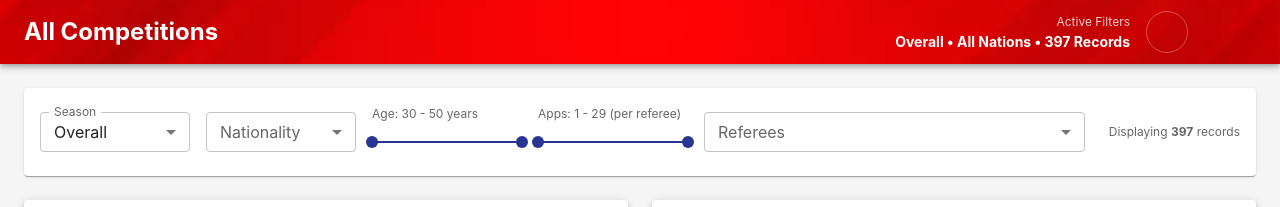
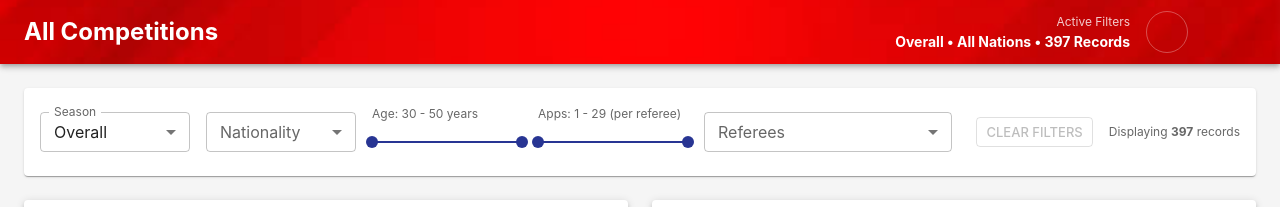
Before and after one commit to szymonzalewski2406/data-visualization-au-2025-group-4, a React (Create React App) app: page /dashboard in a window 1280 px wide. Shown: the top 207 px of the page. Built offline with nearby package versions, Linux system fonts and the light colour scheme; some icons are missing.

Commit message:
Small improvements can click on the upsetplot now

```diff
--- a/src/components/UpsetPlot.tsx
+++ b/src/components/UpsetPlot.tsx
@@ -6,6 +6,8 @@ import { RefereeData } from '../interfaces/RefereeData';
 interface Props {
   data: RefereeData[];
   threshold: number;
+  onIntersectionSelect: (refereeNames: string[], key: string) => void;
+  selectedIntersectionKey?: string;
 }
 
 const COMPETITION_ORDER = ["Champions League", "Europa League", "Conference League"];
@@ -20,7 +22,7 @@ const normalizeCompetition = (name: string): string => {
 const ellipsize = (text: string, maxChars: number) =>
   text.length > maxChars ? text.slice(0, Math.max(0, maxChars - 1)) + "…" : text;
 
-const UpsetPlot: React.FC<Props> = ({ data, threshold }) => {
+const UpsetPlot: React.FC<Props> = ({ data, threshold, onIntersectionSelect, selectedIntersectionKey }) => {
   const svgRef = useRef<SVGSVGElement>(null);
   const tooltipRef = useRef<HTMLDivElement>(null);
   const containerRef = useRef<HTMLDivElement>(null);
@@ -142,11 +144,14 @@ const UpsetPlot: React.FC<Props> = ({ data, threshold }) => {
       .attr('y', d => yTop(d.size))
       .attr('width', xTop.bandwidth())
       .attr('height', d => topChartHeight - yTop(d.size))
-      .attr('fill', '#4682B4')
+      .attr('fill', d => d.key === selectedIntersectionKey ? '#2a4d69' : '#4682B4')
       .attr('rx', 2)
       .style('cursor', 'pointer')
+      .on('click', (event, d) => {
+        onIntersectionSelect(d.referees, d.key);
+      })
       .on('mouseover', (event, d) => {
-        d3.select(event.currentTarget).attr('fill', '#2a4d69');
+        d3.select(event.currentTarget).attr('fill', '#1e3a52');
         const refereeList = d.referees.length > 10
           ? `${d.referees.slice(0, 10).join('<br>')}...and ${d.referees.length - 10} more`
           : d.referees.join('<br>');
@@ -166,7 +171,7 @@ const UpsetPlot: React.FC<Props> = ({ data, threshold }) => {
         tooltip.style('left', `${clampedX}px`).style('top', `${clampedY}px`);
       })
       .on('mouseout', (event) => {
-        d3.select(event.currentTarget).attr('fill', '#4682B4');
+        d3.select(event.currentTarget).attr('fill', event.key === selectedIntersectionKey ? '#2a4d69' : '#4682B4');
         tooltip.style('visibility', 'hidden');
       });
 
@@ -343,7 +348,7 @@ leftGroup.selectAll('.size-label')
 
 
 
-  }, [intersections, sets, dimensions]);
+  }, [intersections, sets, dimensions, onIntersectionSelect, selectedIntersectionKey]);
 
   return (
     <div ref={containerRef} style={{ width: '100%', height: '100%', position: 'relative' }}>
--- a/src/pages/Dashboard.tsx
+++ b/src/pages/Dashboard.tsx
@@ -95,6 +95,8 @@ export default function Dashboard() {
     const [geoViewMode, setGeoViewMode] = useState<'countries' | 'regions'>('countries');
 
     const [comparisonView, setComparisonView] = useState<'scatter' | 'upset'>('upset');
+
+    const [selectedIntersectionKey, setSelectedIntersectionKey] = useState<string | undefined>();
 
     const [upsetThreshold, setUpsetThreshold] = useState<number>(6);
 
@@ -234,6 +236,7 @@ export default function Dashboard() {
             setSelectedCompetition(competition);
             setSelectedNationality([]);
             setSelectedReferees([]);
+            setSelectedIntersectionKey(undefined);
         }
         handleMenuClose();
     };
@@ -242,6 +245,7 @@ export default function Dashboard() {
         setSelectedSeason(event.target.value);
         setSelectedNationality([]);
         setSelectedReferees([]);
+        setSelectedIntersectionKey(undefined);
     };
 
     const handleNationalityChange = (event: SelectChangeEvent<string[]>) => {
@@ -250,10 +254,12 @@ export default function Dashboard() {
 
         setSelectedNationality(newVal);
         setSelectedReferees([]);
+        setSelectedIntersectionKey(undefined);
     };
 
     const handleRefereeChange = (event: SelectChangeEvent<string[]>) => {
         const { target: { value } } = event;
+        setSelectedIntersectionKey(undefined);
         if (value.includes('all')) {
             setSelectedReferees(
                 selectedReferees.length === filterOptions.referees.length ? [] : filterOptions.referees
@@ -285,9 +291,11 @@ export default function Dashboard() {
             }
         });
         setSelectedReferees([]);
+        setSelectedIntersectionKey(undefined);
     };
 
     const handleRefereeToggle = (refereeName: string) => {
+        setSelectedIntersectionKey(undefined);
         setSelectedReferees(prev => {
             const isAlreadySelected = prev.includes(refereeName);
 
@@ -310,6 +318,24 @@ export default function Dashboard() {
         if (newView !== null) {
             setComparisonView(newView);
         }
+    };
+
+    const handleIntersectionSelect = (refereeNames: string[], key: string) => {
+        if (selectedIntersectionKey === key) {
+            setSelectedReferees([]);
+            setSelectedIntersectionKey(undefined);
+        } else {
+            setSelectedReferees(refereeNames);
+            setSelectedIntersectionKey(key);
+        }
+    };
+
+    const handleClearFilters = () => {
+        setSelectedNationality([]);
+        setSelectedReferees([]);
+        setSelectedIntersectionKey(undefined);
+        setAgeRange(minMaxAge);
+        setAppearancesRange(minMaxAppearances);
     };
 
     const mapData = useMemo(() => {
@@ -634,7 +660,22 @@ export default function Dashboard() {
                                         </Box>
                                     </Stack>
 
-                                    <Stack direction="row" alignItems="center" spacing={1} sx={{ flexShrink: 0 }}>
+                                    <Stack direction="row" alignItems="center" spacing={2} sx={{ flexShrink: 0 }}>
+                                        <Button
+                                            variant="outlined"
+                                            size="small"
+                                            onClick={handleClearFilters}
+                                            disabled={
+                                                selectedNationality.length === 0 &&
+                                                selectedReferees.length === 0 &&
+                                                ageRange[0] === minMaxAge[0] &&
+                                                ageRange[1] === minMaxAge[1] &&
+                                                appearancesRange[0] === minMaxAppearances[0] &&
+                                                appearancesRange[1] === minMaxAppearances[1]
+                                            }
+                                        >
+                                            Clear Filters
+                                        </Button>
                                         <Typography variant="caption" color="textSecondary">
                                             Displaying <b>{displayedData.length}</b> records
                                         </Typography>
@@ -657,7 +698,7 @@ export default function Dashboard() {
                                                     position: 'relative'
                                                 }}>
                                                     <GeoMap
-                                                        data={mapData}
+                                                        data={displayedData}
                                                         selectedNationality={selectedNationality}
                                                         onCountryClick={handleCountryClick}
                                                         viewMode={geoViewMode}
@@ -780,9 +821,13 @@ export default function Dashboard() {
 
                                                 <Box sx={{ height: 420, mt: 1, position: 'relative' }}>
                                                     {comparisonView === 'scatter' ? (
-                                                        <TwoLeagueScatter data={displayedData} leagueA={leagueA} leagueB={leagueB} />
+                                                        <TwoLeagueScatter data={scatterData} leagueA={leagueA} leagueB={leagueB} />
                                                     ) : (
-                                                        <UpsetPlot data={displayedData} threshold={upsetThreshold} />
+                                                        <UpsetPlot
+                                                            data={scatterData}
+                                                            threshold={upsetThreshold}
+                                                            onIntersectionSelect={handleIntersectionSelect}
+                                                            selectedIntersectionKey={selectedIntersectionKey} />
                                                     )}
                                                 </Box>
                                             </CardContent>
```
